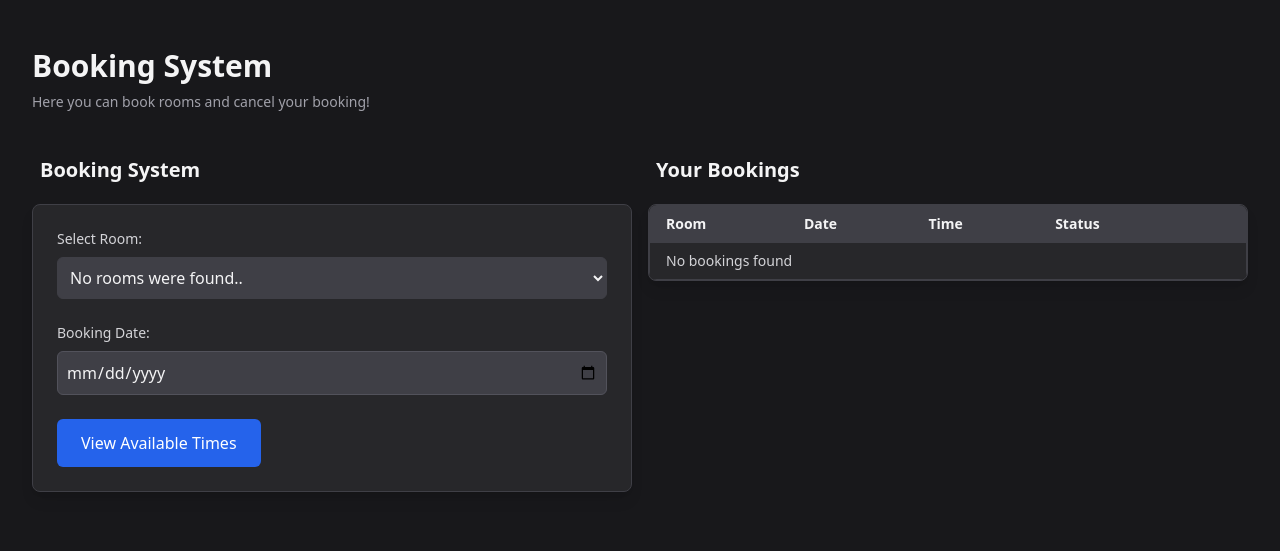
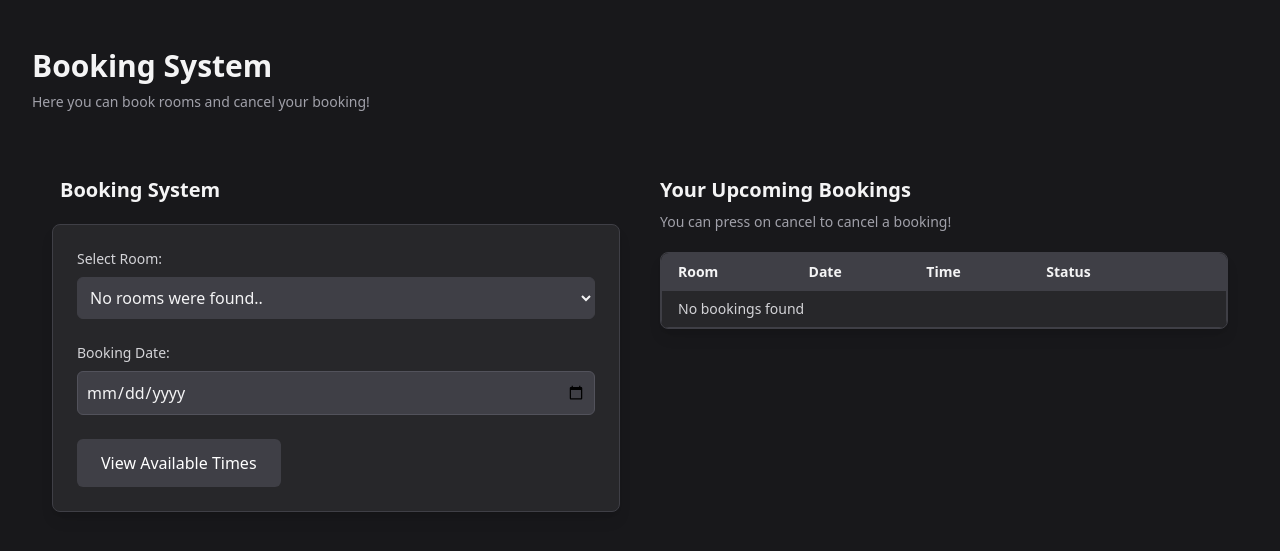
Before and after one commit to i22a11/333-project, a PHP site: page /booking/index.php in a window 1280 px wide. Shown: the part 65-616 px from the top of the page. Run offline with PHP 8.4, Linux system fonts and the light colour scheme; the visitor is signed in with stand-in values (Sample User, id 1); data that the repository does not hold is empty; some libraries are stand-ins or nearby versions.

Commit message:
Fix the booking design to the new one

```diff
--- a/booking/booking.js
+++ b/booking/booking.js
@@ -1,7 +1,7 @@
 // Fetch user bookings when the page loads
 document.addEventListener('DOMContentLoaded', async function () {
     try {
-        const response = await fetch('/booking/get_bookings.php'); // Fetch bookings from the php file
+        const response = await fetch('./get_bookings.php'); // Fetch bookings from the php file
         const data = await response.json();
 
         const tableBody = document.getElementById('bookingsTableBody');
@@ -39,7 +39,7 @@ document.addEventListener('DOMContentLoaded', async function () {
 //Fetch rooms when the page loads
 document.addEventListener('DOMContentLoaded', async function () {
     try {
-        const response = await fetch("/booking/get_rooms.php"); // Fetch rooms from the php file
+        const response = await fetch("./get_rooms.php"); // Fetch rooms from the php file
         const data = await response.json();
 
         const select = document.getElementById('room');
@@ -68,7 +68,7 @@ document.addEventListener('click', async function (event) {
         const bookingId = event.target.dataset.bookingId;
         // Send a request to the server to cancel the booking
         try {
-            const response = await fetch("/booking/cancel_booking.php", {
+            const response = await fetch("./cancel_booking.php", {
               method: "POST",
               body: JSON.stringify({ booking_id: bookingId }),
               headers: { "Content-Type": "application/json" },
@@ -97,7 +97,7 @@ document.getElementById('view-times-btn').addEventListener('click', async functi
     }
 
     try {
-        const response = await fetch("/booking/get_available_times.php", {
+        const response = await fetch("./get_available_times.php", {
           // Replace with actual API endpoint
           method: "POST",
           body: JSON.stringify({ room_id: room, date: date }),
@@ -135,7 +135,7 @@ document.getElementById('book-btn').addEventListener('click', async function ()
     }
 
     try {
-        const response = await fetch("/booking/book_room.php", {
+        const response = await fetch("./book_room.php", {
           method: "POST",
           body: JSON.stringify({
             room_id: room,
--- a/booking/get_bookings.php
+++ b/booking/get_bookings.php
@@ -25,7 +25,11 @@
             FROM Bookings b
             JOIN Rooms r ON b.room_id = r.room_id
             WHERE b.user_id = :user_id AND b.status != 'cancelled'
-            ORDER BY b.date DESC, b.time DESC
+            AND (
+                b.date > CURDATE()
+                OR (b.date = CURDATE() AND b.time >= CURTIME())
+            )
+            ORDER BY b.date ASC, b.time ASC
         ");
         $stmt->execute([':user_id' => $userId]);
 
--- a/booking/index.php
+++ b/booking/index.php
@@ -127,6 +127,7 @@ if (!isset($_SESSION['user_id'])) {
     <title>333 Project Website!</title>
     <link rel="stylesheet" href="../output.css">
     <link href="https://cdnjs.cloudflare.com/ajax/libs/font-awesome/6.0.0-beta3/css/all.min.css" rel="stylesheet">
+    <script src="https://cdn.tailwindcss.com"></script>
 </head>
 <body class="bg-zinc-900 text-zinc-100">
     <!-- Navigation -->
@@ -140,7 +141,7 @@ if (!isset($_SESSION['user_id'])) {
         </div>
 
         <!-- Main content -->
-        <div class="flex flex-col md:flex-row space-x-4">
+        <div class="flex flex-col md:flex-row md:space-x-10 p-5 hidde-overflow">
             <!-- Booking Form -->
             <div class="w-full md:w-1/2">
                 <h2 class="text-xl font-semibold text-zinc-100 p-2 py-5">Booking System</h2>
@@ -165,31 +166,34 @@ if (!isset($_SESSION['user_id'])) {
                             </script>
                             <div>
                                 <button id="view-times-btn" type="button"
-                                    class="bg-blue-600 text-white py-3 px-6 rounded-md hover:bg-blue-700 focus:outline-none focus:ring-2 focus:ring-blue-500">
+                                    class="bg-zinc-700 text-white py-3 px-6 rounded-md hover:bg-zinc-500 focus:outline-none focus:ring-2 focus:ring-blue-500">
                                     View Available Times
                                 </button>
                             </div>
                         </form>
-                    </div>
                         <div id="available-times-container" class="hidden space-y-4 mt-4">
                             <div>
-                            <label for="time" class="block text-sm font-medium text-zinc-400">Select Time:</label>
+                                <label for="time" class="block text-sm font-medium text-zinc-300">Select Time:</label>
                                 <select id="time" name="time"
-                                class="mt-2 block w-full p-2 border border-zinc-600 rounded-md focus:outline-none focus:ring-2 focus:ring-blue-500 bg-zinc-700 text-zinc-100">
+                                    class="mt-2 block w-full p-2 border border-zinc-700 rounded-md focus:outline-none focus:ring-2 focus:ring-blue-500 bg-zinc-700 text-zinc-100">
                                 </select>
                             </div>
+                            <div>
                                 <button id="book-btn"
-                            class="bg-blue-600 text-white py-3 px-6 rounded-md hover:bg-blue-700 focus:outline-none focus:ring-2 focus:ring-blue-500">
+                                class="bg-zinc-700 text-white py-3 px-6 rounded-md hover:bg-zinc-500 focus:outline-none focus:ring-2 focus:ring-blue-500">
                                     Book
                                 </button>
                             </div>
                         </div>
                     </div>
+                </div>
+            </div>
             <!-- User Bookings -->
             <div class="w-full md:w-1/2">
-                <h2 class="text-xl font-semibold text-zinc-100 p-2 py-5">Your Bookings</h2>
+                <h2 class="text-xl font-semibold text-zinc-100 pt-5">Your Upcoming Bookings</h2>
+                <p class="mt-2 text-sm text-zinc-400 pb-5">You can press on cancel to cancel a booking!</p>
                 <div class="bg-zinc-800 shadow-lg rounded-lg overflow-hidden border border-zinc-700">
-                    <div class="overflow-hidden rounded-lg">
+                    <div class="overflow-hidden rounded-lg overflow-x-auto">
                         <table class="table-auto border-collapse w-full text-zinc-100">
                             <thead>
                                 <tr class="bg-zinc-700 text-left text-sm font-medium text-zinc-100">
@@ -210,5 +214,5 @@ if (!isset($_SESSION['user_id'])) {
         </div>
     </div>
 </body>
-<script src="/booking/booking.js"></script>
+<script src="./booking.js"></script>
 </html>
```
Lines whose indentation alone changed are shown as unchanged.
